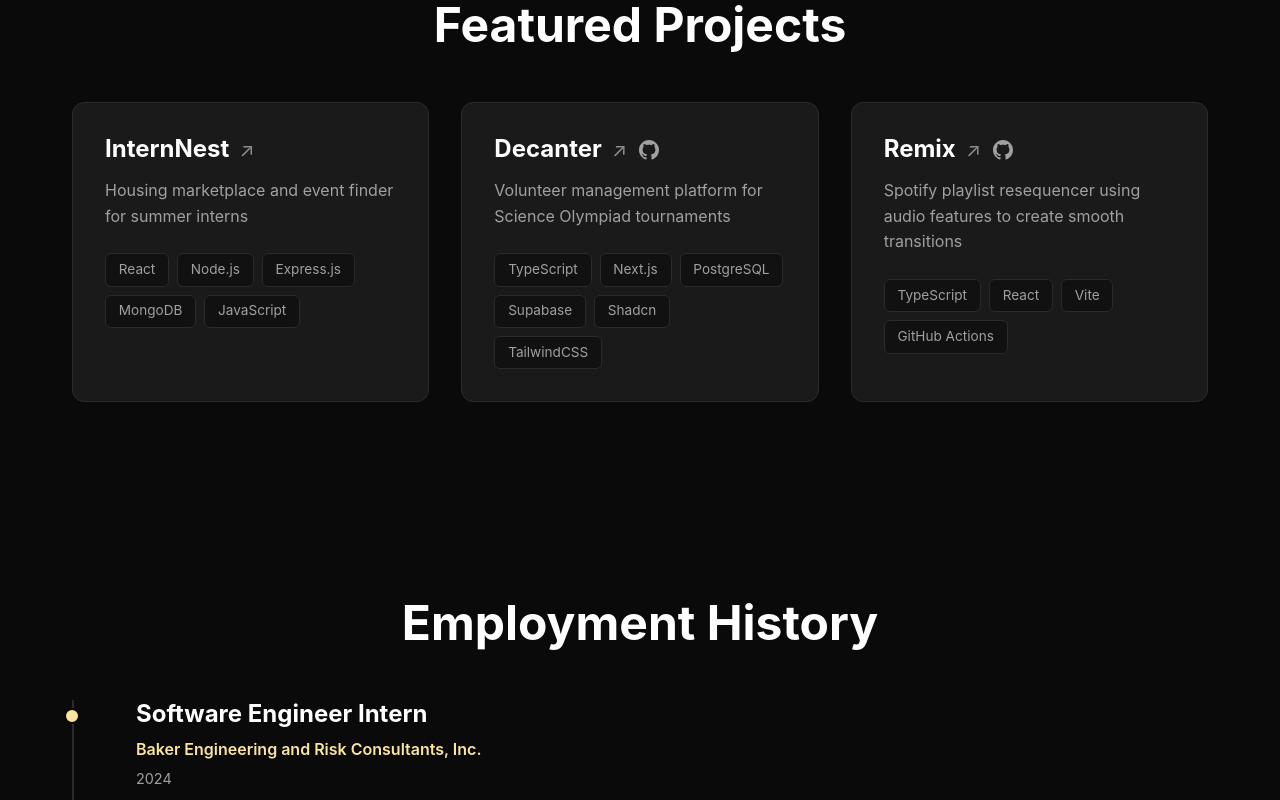
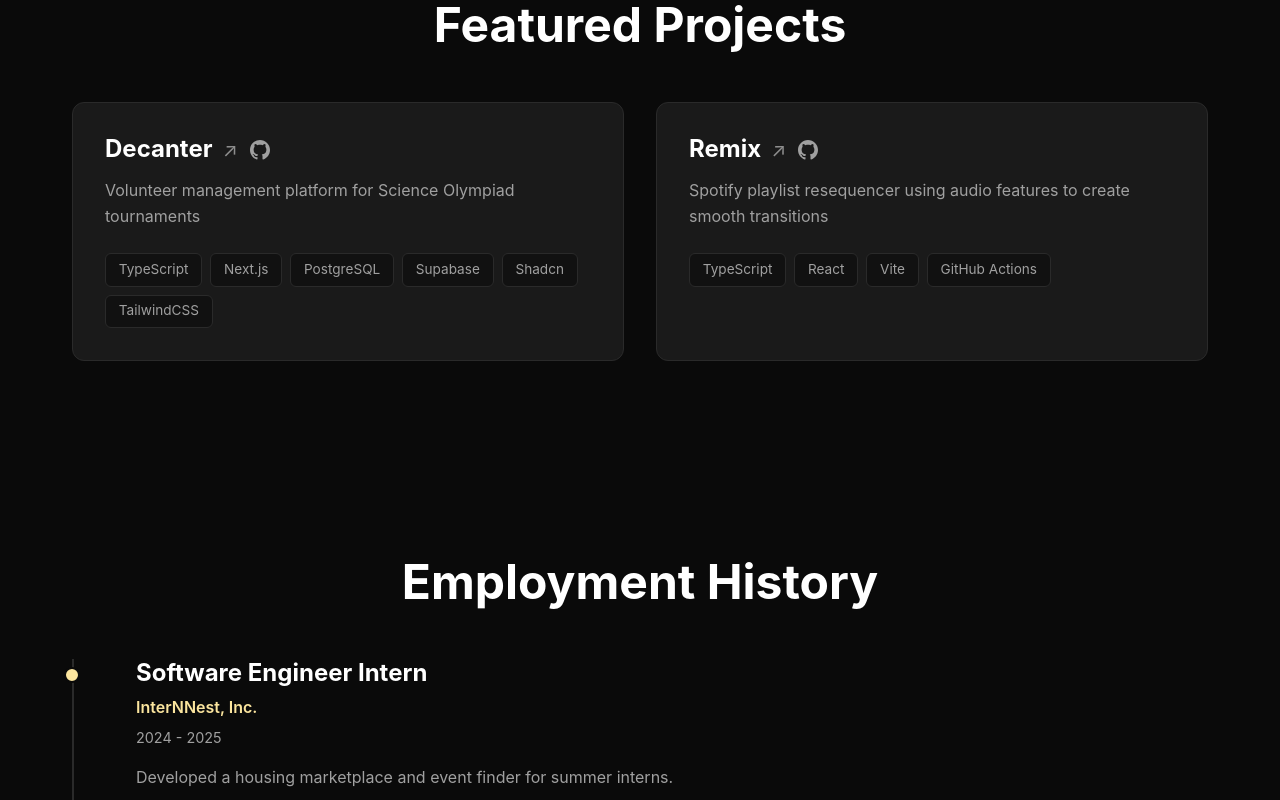
Before and after one commit to kennethliu0/kennethliu0.github.io, a React (Vite) app: page / in a window 1280 px wide. Shown: the part 900-1700 px from the top of the page. Built offline with nearby package versions, Linux system fonts and the light colour scheme.

Commit message:
Move InternNest to employment

```diff
--- a/src/App.tsx
+++ b/src/App.tsx
@@ -31,12 +31,6 @@
 
   const projects = [
     {
-      title: "InternNest",
-      description: "Housing marketplace and event finder for summer interns",
-      tags: ["React", "Node.js", "Express.js", "MongoDB", "JavaScript"],
-      projectUrl: "https://internnest.net",
-    },
-    {
       title: "Decanter",
       description:
         "Volunteer management platform for Science Olympiad tournaments",
@@ -62,6 +56,13 @@
   ];
 
   const employment = [
+    {
+      title: "Software Engineer Intern",
+      company: "InterNNest, Inc.",
+      date: "2024 - 2025",
+      description:
+        "Developed a housing marketplace and event finder for summer interns.",
+    },
     {
       title: "Software Engineer Intern",
       company: "Baker Engineering and Risk Consultants, Inc.",
```
